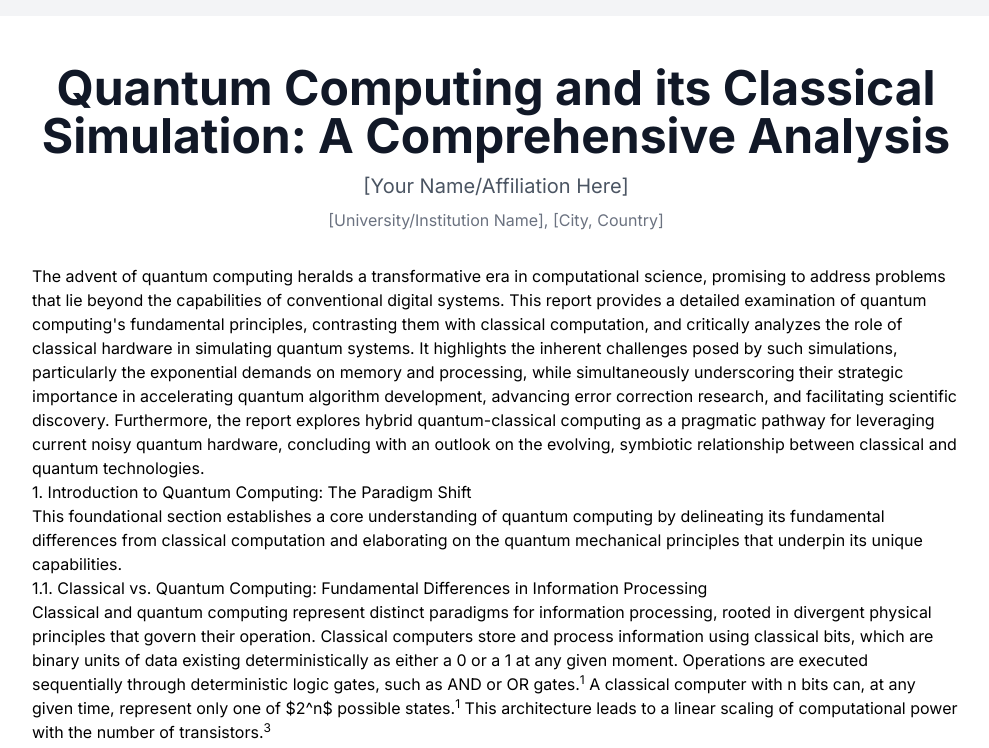
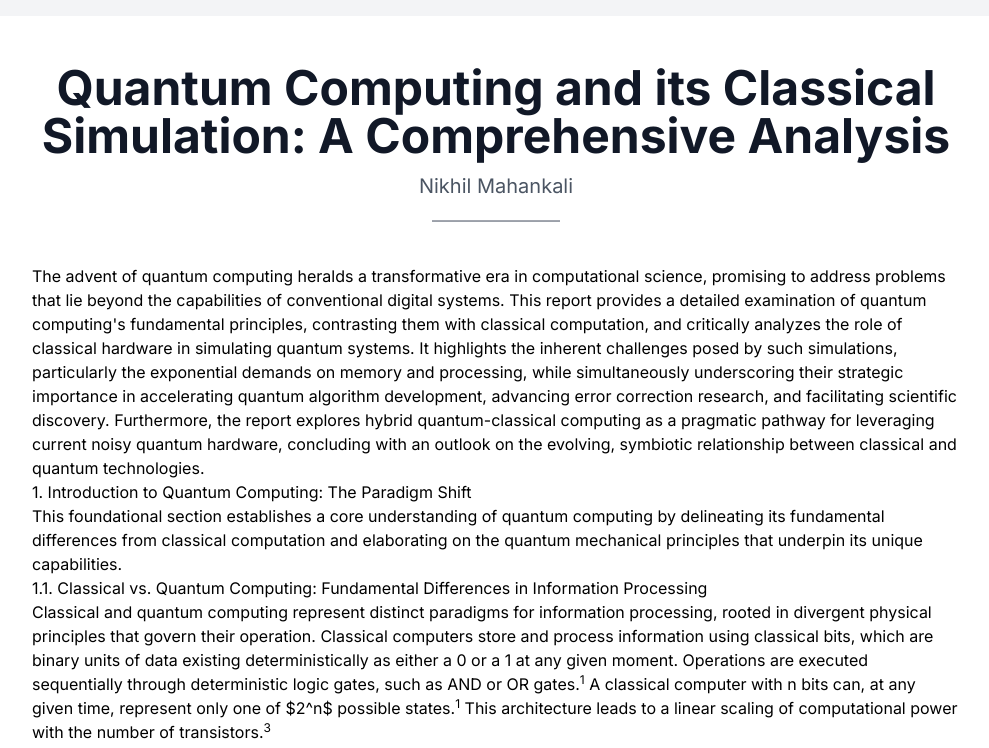
Before and after one commit to boblio-max/arxiv, a plain HTML site: page index.html in a window 1280 px wide. Shown: the top 748 px of the page, without its empty margins (144-1133 px from the left). Drawn offline with nearby package versions, Linux system fonts and the light colour scheme.

Commit message:
Update index.html

```diff
--- a/index.html
+++ b/index.html
@@ -49,10 +49,10 @@
                 Quantum Computing and its Classical Simulation: A Comprehensive Analysis
             </h1>
             <p class="text-lg md:text-xl text-gray-600 mb-2">
-                [Your Name/Affiliation Here]
+                Nikhil Mahankali
             </p>
             <p class="text-md text-gray-500">
-                [University/Institution Name], [City, Country]
+                ————————
             </p>
         </header>
 
```
